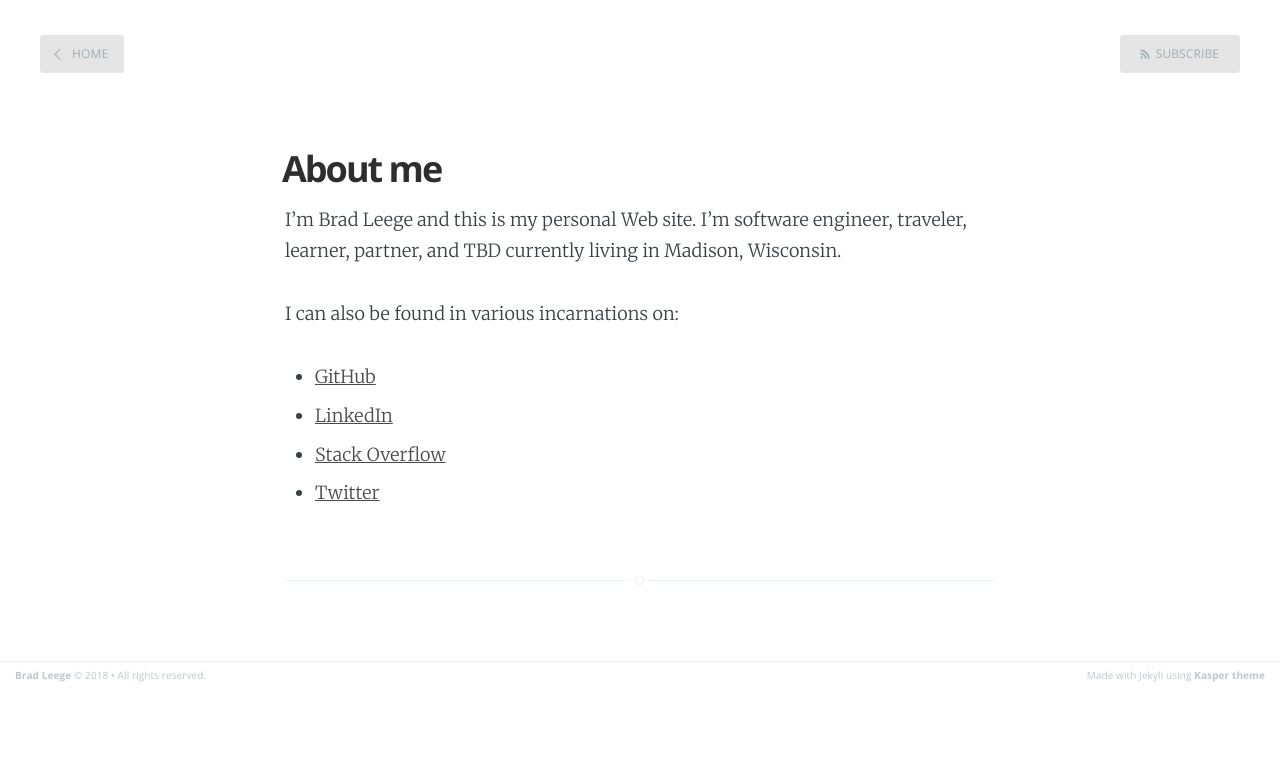
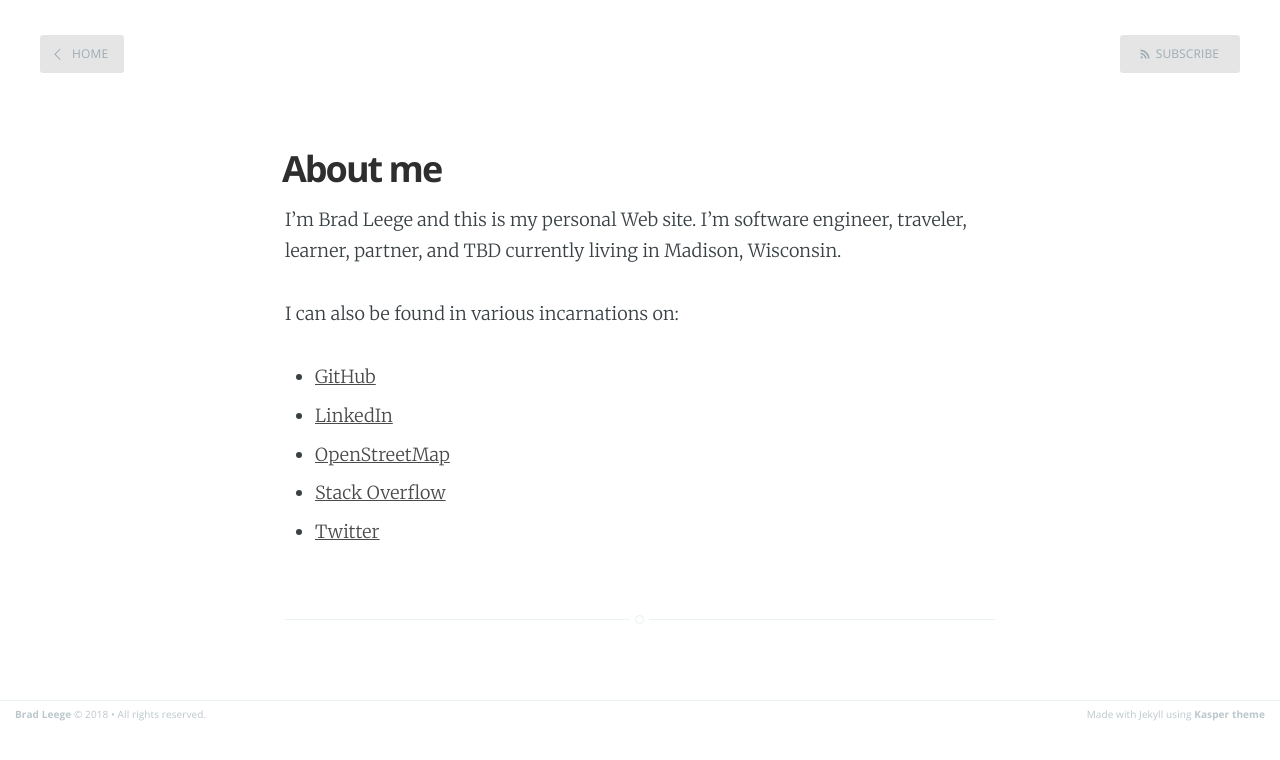
Before and after one commit to bleege/bleege.github.io, a Jekyll site: the page built from about.md, in a window 1280 px wide. Shown: the top 760 px of the page. Built offline with Jekyll 4.4.1, drawn with Linux system fonts in a browser that asks for light colours.

Commit message:
Adding OpenStreetMap profile

```diff
--- a/about.md
+++ b/about.md
@@ -9,5 +9,6 @@ I can also be found in various incarnations on:
 
 * [GitHub](https://github.com/bleege)
 * [LinkedIn](https://www.linkedin.com/in/bradleege/)
+* [OpenStreetMap](https://www.openstreetmap.org/user/bleege)
 * [Stack Overflow](https://stackoverflow.com/users/1851576/brad-leege)
 * [Twitter](https://twitter.com/bradleege)
```
